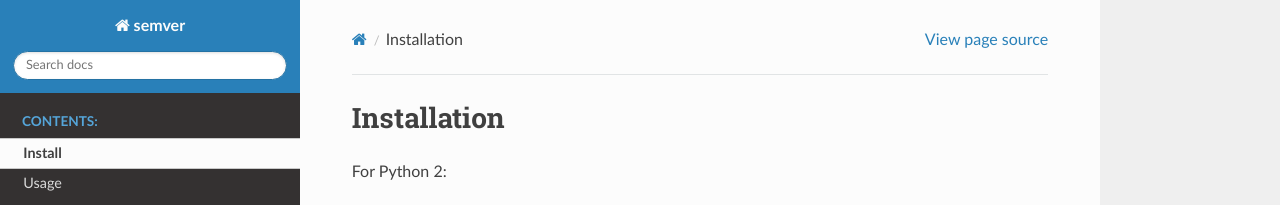
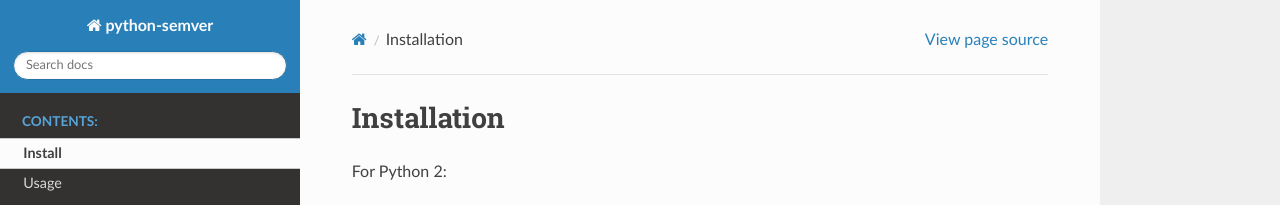
Before and after one commit to python-semver/python-semver, a Sphinx documentation site: the page built from docs/install.rst, in a window 1280 px wide. Shown: the top 205 px of the page. Built offline with Sphinx 7.4.7 and the Read the Docs theme 2.0.0, drawn with Linux system fonts in a browser that asks for light colours.

Commit message:
python-semver

```diff
--- a/docs/conf.py
+++ b/docs/conf.py
@@ -48,7 +48,7 @@ source_suffix = '.rst'
 master_doc = 'index'
 
 # General information about the project.
-project = 'semver'
+project = 'python-semver'
 copyright = '2018, Kostiantyn Rybnikov and all'
 author = 'Kostiantyn Rybnikov and all'
 
@@ -145,7 +145,7 @@ latex_elements = {
 # (source start file, target name, title,
 #  author, documentclass [howto, manual, or own class]).
 latex_documents = [
-    (master_doc, 'semver.tex', 'semver Documentation',
+    (master_doc, 'semver.tex', 'python-semver Documentation',
      'Kostiantyn Rybnikov and all', 'manual'),
 ]
 
@@ -155,7 +155,7 @@ latex_documents = [
 # One entry per manual page. List of tuples
 # (source start file, name, description, authors, manual section).
 man_pages = [
-    (master_doc, 'semver', 'semver Documentation',
+    (master_doc, 'semver', 'python-semver Documentation',
      [author], 1)
 ]
 
@@ -166,7 +166,7 @@ man_pages = [
 # (source start file, target name, title, author,
 #  dir menu entry, description, category)
 texinfo_documents = [
-    (master_doc, 'semver', 'semver Documentation',
+    (master_doc, 'semver', 'python-semver Documentation',
      author, 'semver', 'One line description of project.',
      'Miscellaneous'),
 ]
```
